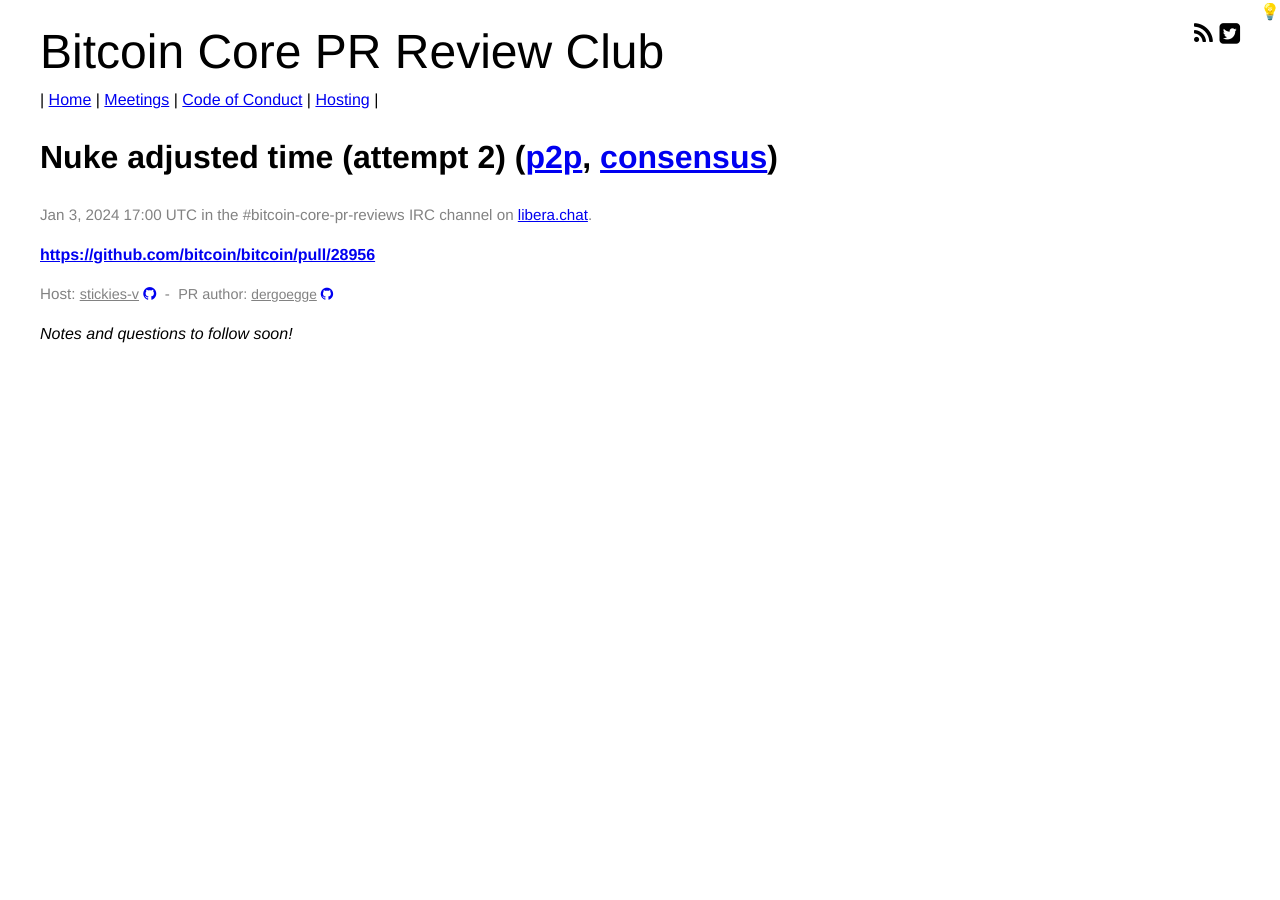
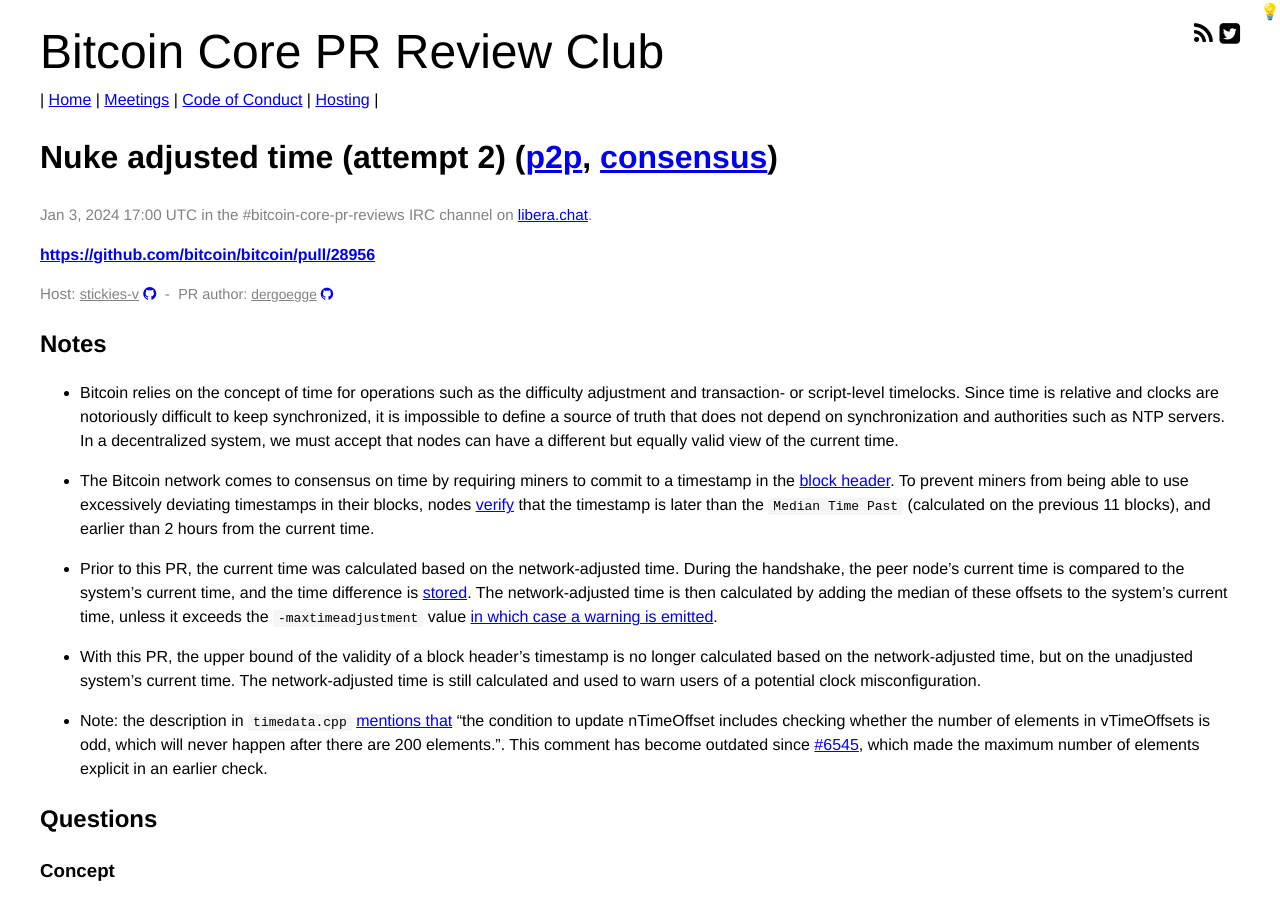
Before and after one commit to bitcoin-core-review-club/website, a Jekyll site: the page built from _posts/2024-01-03-#28956.md, in a window 1280 px wide and 900 px high. Built offline with Jekyll 4.4.1, drawn with Linux system fonts in a browser that asks for light colours; some of the changed text lies outside the part shown.

Commit message:
n28956: add notes and questions

```diff
--- a/_posts/2024-01-03-#28956.md
+++ b/_posts/2024-01-03-#28956.md
@@ -7,20 +7,58 @@
 components: ["p2p", "consensus"]
 host: stickies-v
 status: upcoming
-commit:
+commit: 87c577e9742d7154826c755a7fe320f34fd54c81
 ---
 
-_Notes and questions to follow soon!_
-
-<!-- TODO: Before meeting, add notes and questions
 ## Notes
 
+- Bitcoin relies on the concept of time for operations such as the difficulty adjustment and transaction- or script-level timelocks. Since time is relative and clocks are notoriously difficult to keep synchronized, it is impossible to define a source of truth that does not depend on synchronization and authorities such as NTP servers. In a decentralized system, we must accept that nodes can have a different but equally valid view of the current time.
+
+- The Bitcoin network comes to consensus on time by requiring miners to commit to a timestamp in the [block header](https://github.com/bitcoinbook/bitcoinbook/blob/develop/ch09.asciidoc#block-header). To prevent miners from being able to use excessively deviating timestamps in their blocks, nodes [verify](https://github.com/bitcoin/bitcoin/blob/3a0f54dd2402d74a5ac4304b3ad09014cfb25edf/src/validation.cpp#L3803-L3810) that the timestamp is later than the `Median Time Past` (calculated on the previous 11 blocks), and earlier than 2 hours from the current time.
+
+- Prior to this PR, the current time was calculated based on the network-adjusted time. During the handshake, the peer node's current time is compared to the system's current time, and the time difference is [stored](https://github.com/bitcoin/bitcoin/blob/3a0f54dd2402d74a5ac4304b3ad09014cfb25edf/src/net_processing.cpp#L3556). The network-adjusted time is then calculated by adding the median of these offsets to the system's current time, unless it exceeds the `-maxtimeadjustment` value [in which case a warning is emitted](https://github.com/bitcoin/bitcoin/blob/3a0f54dd2402d74a5ac4304b3ad09014cfb25edf/src/timedata.cpp#L84-L100).
+
+- With this PR, the upper bound of the validity of a block header's timestamp is no longer calculated based on the network-adjusted time, but on the unadjusted system's current time. The network-adjusted time is still calculated and used to warn users of a potential clock misconfiguration.
+
+- Note: the description in `timedata.cpp` [mentions that](https://github.com/bitcoin/bitcoin/blob/3a0f54dd2402d74a5ac4304b3ad09014cfb25edf/src/timedata.cpp#L66-L68) "the condition to update nTimeOffset includes checking whether the number of elements in vTimeOffsets is odd, which will never happen after there are 200 elements.". This comment has become outdated since [#6545](https://github.com/bitcoin/bitcoin/pull/6545), which made the maximum number of elements explicit in an earlier check.
 
 
 ## Questions
 
+### Concept
+
 1. Did you review the PR? [Concept ACK, approach ACK, tested ACK, or NACK](https://github.com/bitcoin/bitcoin/blob/master/CONTRIBUTING.md#peer-review)? What was your review approach?
--->
+
+2. Is it necessary for block headers to have a timestamp? If so, why?
+
+3. What is the difference between Median Time Past (MTP) and network-adjusted time? Which of these are relevant to the PR?
+
+4. Why are limits enforced on how far "off" a block header's timestamp is allowed to be from a node's internal clock? And since we don't require exact agreement on time, can these limits be made more strict?
+
+5. Prior to this PR, why would an attacker try to manipulate a node's network-adjusted time?
+
+6. Prior to this PR, how could an attacker try to manipulate a node's network-adjusted time? Which network message(s) would they use? *Hint: network messages are processed in `net_processing.cpp`*
+
+7. Does this PR remove any attack vectors? Does it introduce new ones?
+
+8. Does this PR change consensus behaviour? If so, is this a soft fork, a hard fork, or neither? Why?
+
+9.  After this PR, does it still matter for a non-mining node to have its system time (roughly) agree with that of the network? Why (not)?
+
+### Code
+{:start="10"}
+
+1.  Which operations were relying on network-adjusted time prior to this PR?
+
+2.  Does this PR introduce any difference in how and when it warns for a clock that appears out-of-sync with the network?
+
+3.  `TimeOffsets` [has a size of `199`](https://github.com/bitcoin-core-review-club/bitcoin/commit/dde4e1c6b0cbb49b84e75b9d0d1a92161ba5a499#diff-6875de769e90cec84d2e8a9c1b962cdbcda44d870d42e4215827e599e11e90e3R193), but `CMedianFilter` [was initialized](https://github.com/bitcoin/bitcoin/blob/3a0f54dd2402d74a5ac4304b3ad09014cfb25edf/src/timedata.cpp#L41-L44) with a size of `200`. What explains this difference?
+
+4.  Which of the values {0, 5, -2, 50s, 70m} are valid inputs for `-maxtimeadjustment`?
+
+5.  `CMedianFilter` internally [used two `std::vector`s](https://github.com/bitcoin/bitcoin/blob/3a0f54dd2402d74a5ac4304b3ad09014cfb25edf/src/timedata.h#L28-L29), whereas `TimeOffsets` [uses a single `std::array`](https://github.com/bitcoin-core-review-club/bitcoin/blob/3a0f54dd2402d74a5ac4304b3ad09014cfb25edf/src/net_processing.cpp#L196). What do you see as the trade-offs between these approaches?
+
+6.  [Commit eee4c32](https://github.com/bitcoin/bitcoin/commit/eee4c32b4568d7347ca0db424a620bb71d451af3#diff-97c3a52bc5fad452d82670a7fd291800bae20c7bc35bb82686c2c0a4ea7b5b98L2196-L2199) removes a comment about not checking again for the 2-hours-in-the-future rule. Can and/or should this check now be introduced here?
 
 
 <!-- TODO: After a meeting, uncomment and add meeting log between the irc tags
```
